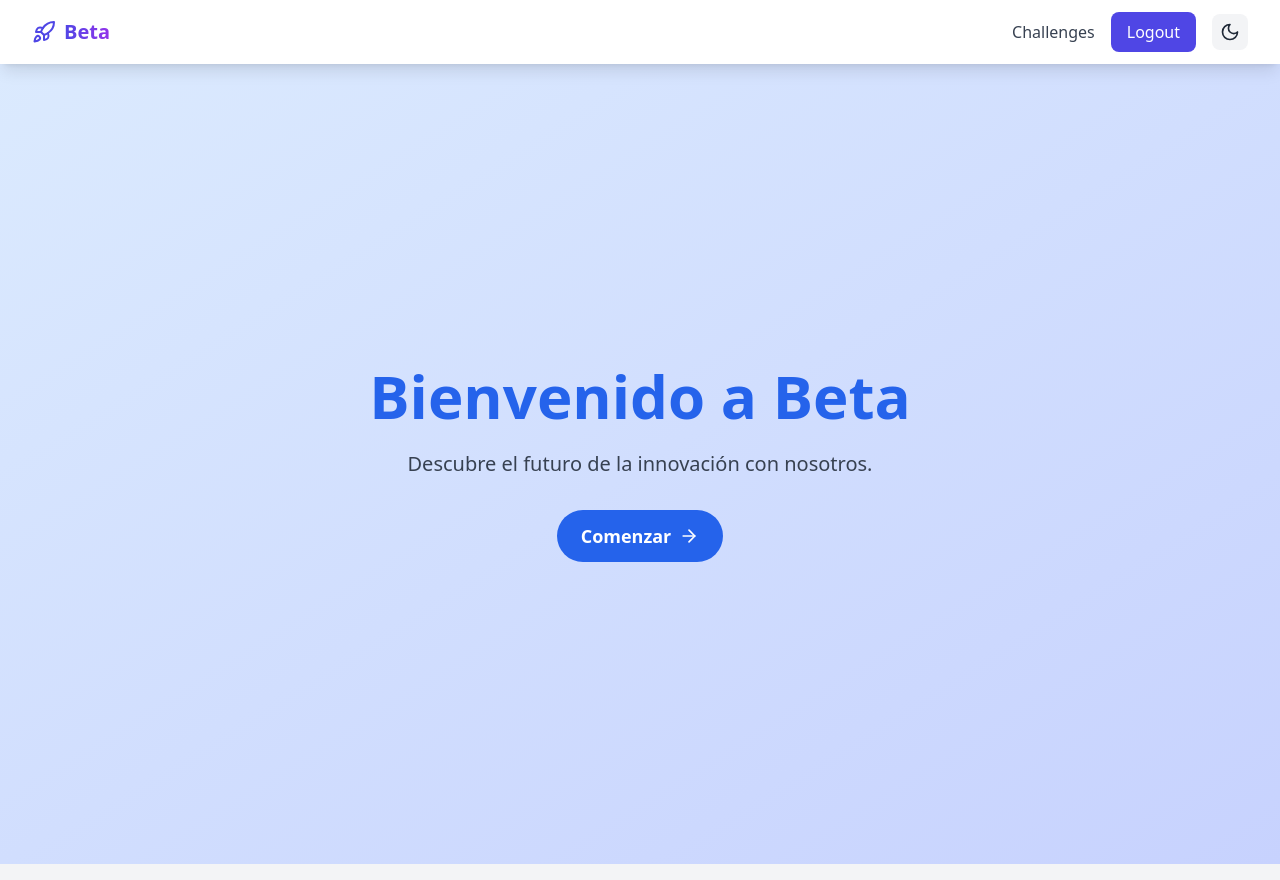
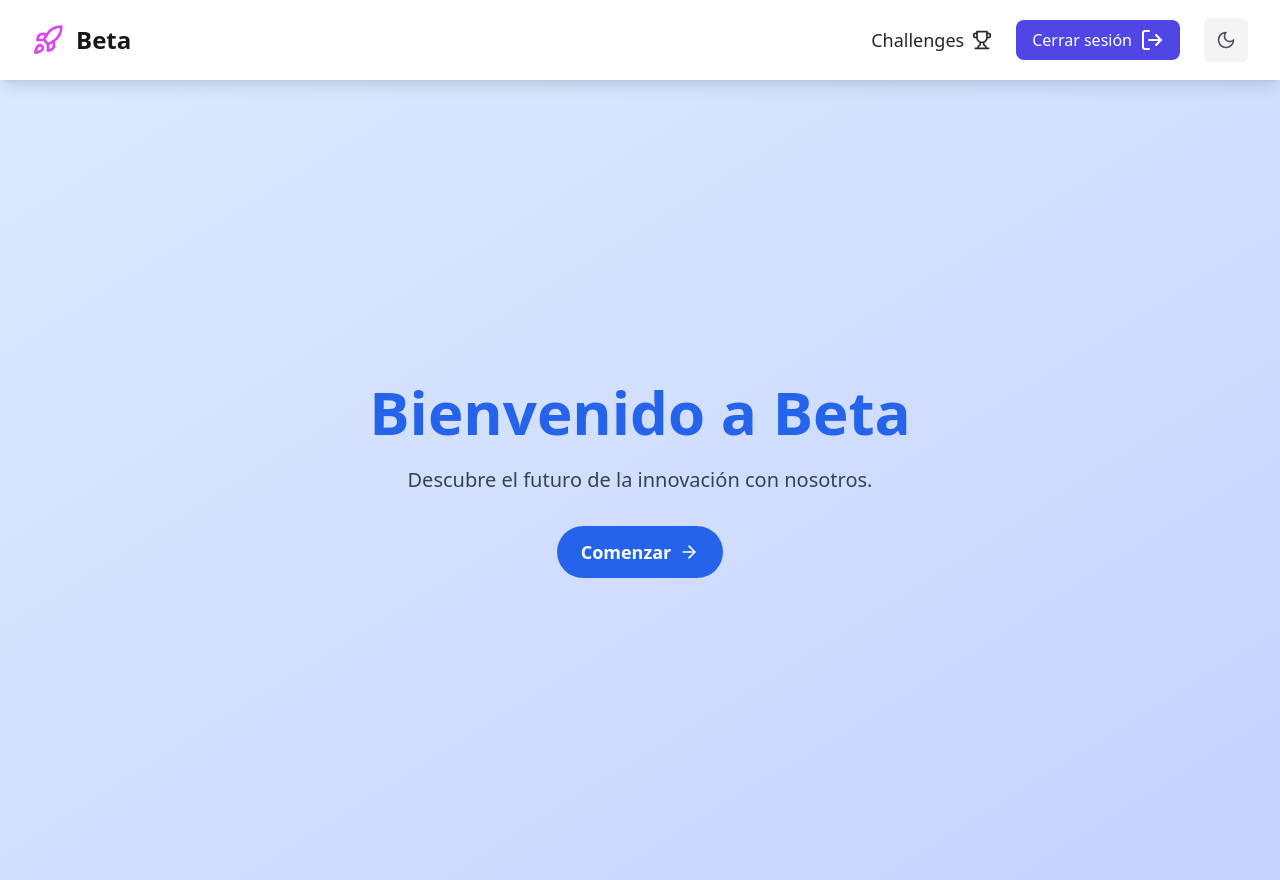
Before and after one commit to jonathan1173/__Beta-Frontend, a React (Create React App) app: page / in a window 1280 px wide. Built offline with nearby package versions, Linux system fonts and the light colour scheme; sample sign-in values are in the browser's storage.

Commit message:
modificando estilo navbar y agregando topUser

```diff
--- a/src/Pages/Dashboard.js
+++ b/src/Pages/Dashboard.js
@@ -1,12 +1,11 @@
 import React from 'react';
+import TopUsers from '../components/TopUsers';
 
 const Dashboard = () => {
   return (
     <div>
-      <h1 className='h-[100vh]'>Dashboard </h1>
-      <h1 className='h-[100vh]'>Dashboard </h1>
-      <h1 className='h-[100vh]'>Dashboard </h1>
-      <h1 className='h-[100vh]'>Dashboard </h1>
+      <h1 className=''>Dashboard </h1>
+      <TopUsers/>
     </div>
   );
 };
--- a/src/components/LogoutButton.js
+++ b/src/components/LogoutButton.js
@@ -1,7 +1,8 @@
 import React from 'react';
 import { useAuth } from '../contexts/AuthContext';
-import { useNavigate } from 'react-router-dom';
+import { useNavigate  } from 'react-router-dom';
 import { motion } from "framer-motion"
+import {LogOut    } from "lucide-react";
 
 const LogoutButton = () => {
   const { logout } = useAuth();
@@ -18,8 +19,9 @@ const LogoutButton = () => {
       whileTap={{ scale: 0.95 }}
     >
 
-      <button onClick={handleLogout} className="bg-red-500 hover:bg-red-700 transition-colors  flex items-center space-x-2 px-3 py-2 rounded-md">
+      <button onClick={handleLogout} className="flex gap-2 px-4 py-2 rounded-lg bg-indigo-600 text-white hover:bg-indigo-700 dark:bg-indigo-500 dark:hover:bg-indigo-600 transition-colors">
         Cerrar sesión
+      <LogOut     color="currentColor" />
       </button>
     </motion.div>
   );
--- a/src/components/NavBar.js
+++ b/src/components/NavBar.js
@@ -2,8 +2,9 @@ import React, { useState } from "react";
 import { Link } from "react-router-dom";
 import { useAuth } from "../contexts/AuthContext";
 import { motion, AnimatePresence } from "framer-motion";
-import { Menu, X, Moon, Sun, Rocket } from "lucide-react";
+import { Menu, X, Moon, Sun, Rocket, Trophy } from "lucide-react";
 import ScrollToggle from "../hooks/ScrollToggle ";
+import LogoutButton from "./LogoutButton"
 
 export default function NavBar() {
   const { isAuthenticated } = useAuth();
@@ -22,52 +23,47 @@ export default function NavBar() {
 
   return (
     <ScrollToggle>
-
-    <header className=" fixed w-full bg-white dark:bg-gray-900 shadow-lg z-50 transition-colors duration-300">
-
+      <header className="fixed w-full bg-white dark:bg-zinc-900 shadow-lg z-50 transition-all duration-300">
         <div className="max-w-7xl mx-auto px-4 sm:px-6 lg:px-8">
-        <div className="flex justify-between h-16 items-center">
+          <div className="flex justify-between h-20 items-center">
             {/* Logo */}
-          <Link to="/dashboard" className="flex items-center space-x-2">
+            <Link to="/dashboard" className="flex items-center space-x-3 group">
               <motion.div
-              whileHover={{ scale: 1.1 }}
+                whileHover={{ scale: 1.1, rotate: 360 }}
                 whileTap={{ scale: 0.95 }}
+                className="transition-transform duration-300"
               >
-              <Rocket className="h-6 w-6 text-indigo-600 dark:text-indigo-400" />
+                <Rocket className="h-8 w-8 text-fuchsia-500 group-hover:text-cyan-500 dark:text-emerald-400 dark:group-hover:text-fuchsia-400 transition-colors duration-300" />
               </motion.div>
-            <span className="text-xl font-bold bg-gradient-to-r from-indigo-600 to-purple-600 dark:from-indigo-400 dark:to-purple-400 bg-clip-text text-transparent">
+              <span className="text-2xl font-bold text-zinc-900 group-hover:text-fuchsia-500 dark:text-white dark:group-hover:text-emerald-400 transition-colors duration-300">
                 Beta
               </span>
             </Link>
 
             {/* Desktop Navigation */}
-          <nav className="hidden md:flex items-center space-x-4">
+            <nav className="hidden md:flex items-center space-x-6">
               {isAuthenticated ? (
-              <motion.div className="flex items-center space-x-4">
+                <motion.div className="flex items-center space-x-6">
                   <Link
                     to="challenges/"
-                  className="text-gray-700 dark:text-gray-200 hover:text-indigo-600 dark:hover:text-indigo-400 transition-colors"
+                    className="flex items-center gap-2 text-zinc-800 hover:text-cyan-500 dark:text-zinc-200 dark:hover:text-emerald-400 transition-all duration-300 text-lg font-medium"
                   >
                     Challenges
+                    <Trophy className="h-5 w-5" />
                   </Link>
-                <button
-                  onClick={() => {/* Logout logic */}}
-                  className="px-4 py-2 rounded-lg bg-indigo-600 text-white hover:bg-indigo-700 dark:bg-indigo-500 dark:hover:bg-indigo-600 transition-colors"
-                >
-                  Logout
-                </button>
+                  <LogoutButton className="bg-fuchsia-500 hover:bg-cyan-500 dark:bg-emerald-400 dark:hover:bg-fuchsia-400 text-white px-6 py-2.5 rounded-md transition-all duration-300 transform hover:scale-105" />
                 </motion.div>
               ) : (
-              <motion.div className="flex items-center space-x-4">
+                <motion.div className="flex items-center space-x-6">
                   <Link
                     to="/login"
-                  className="text-gray-700 dark:text-gray-200 hover:text-indigo-600 dark:hover:text-indigo-400 transition-colors"
+                    className="text-zinc-800 hover:text-cyan-500 dark:text-zinc-200 dark:hover:text-emerald-400 transition-colors duration-300 text-lg font-medium"
                   >
                     Sign In
                   </Link>
                   <Link
                     to="/register"
-                  className="px-4 py-2 rounded-lg bg-indigo-600 text-white hover:bg-indigo-700 dark:bg-indigo-500 dark:hover:bg-indigo-600 transition-colors"
+                    className="px-6 py-2.5 rounded-md bg-fuchsia-500 hover:bg-cyan-500 dark:bg-emerald-400 dark:hover:bg-fuchsia-400 text-white transition-all duration-300 transform hover:scale-105 font-medium"
                   >
                     Register
                   </Link>
@@ -79,7 +75,7 @@ export default function NavBar() {
                 whileHover={{ scale: 1.1 }}
                 whileTap={{ scale: 0.95 }}
                 onClick={toggleDark}
-              className="p-2 rounded-lg bg-gray-100 dark:bg-gray-800 text-gray-800 dark:text-gray-200"
+                className="p-3 rounded-md bg-zinc-100 hover:bg-zinc-200 dark:bg-zinc-800 dark:hover:bg-zinc-700 text-zinc-600 dark:text-zinc-300 transition-all duration-300"
               >
                 {isDark ? <Sun className="h-5 w-5" /> : <Moon className="h-5 w-5" />}
               </motion.button>
@@ -89,7 +85,7 @@ export default function NavBar() {
             <motion.button
               whileTap={{ scale: 0.95 }}
               onClick={() => setIsOpen(!isOpen)}
-            className="md:hidden p-2 rounded-lg text-gray-600 dark:text-gray-300 hover:bg-gray-100 dark:hover:bg-gray-800"
+              className="md:hidden p-3 rounded-md bg-zinc-100 hover:bg-zinc-200 dark:bg-zinc-800 dark:hover:bg-zinc-700 text-zinc-600 dark:text-zinc-300 transition-all duration-300"
             >
               {isOpen ? <X className="h-6 w-6" /> : <Menu className="h-6 w-6" />}
             </motion.button>
@@ -104,35 +100,31 @@ export default function NavBar() {
               animate="open"
               exit="closed"
               variants={menuVariants}
-            className="fixed inset-y-0 right-0 w-full bg-white dark:bg-gray-900 md:hidden"
+              className="fixed inset-y-0 right-0 w-full bg-white dark:bg-zinc-900 md:hidden pt-20"
             >
-            <div className="px-4 py-6 space-y-4">
+              <div className="px-6 py-8 space-y-6">
                 {isAuthenticated ? (
                   <>
                     <Link
                       to="challenges/"
-                    className="block text-gray-700 dark:text-gray-200 hover:text-indigo-600 dark:hover:text-indigo-400 transition-colors"
+                      className="flex items-center gap-2 text-zinc-800 hover:text-cyan-500 dark:text-zinc-200 dark:hover:text-emerald-400 transition-all duration-300 text-xl font-medium"
                     >
                       Challenges
+                      <Trophy className="h-6 w-6" />
                     </Link>
-                  <button
-                    onClick={() => {/* Logout logic */}}
-                    className="w-full px-4 py-2 rounded-lg bg-indigo-600 text-white hover:bg-indigo-700 dark:bg-indigo-500 dark:hover:bg-indigo-600 transition-colors"
-                  >
-                    Logout
-                  </button>
+                    <LogoutButton className="w-full bg-fuchsia-500 hover:bg-cyan-500 dark:bg-emerald-400 dark:hover:bg-fuchsia-400 text-white px-6 py-3 rounded-md transition-all duration-300 text-lg font-medium text-center" />
                   </>
                 ) : (
                   <>
                     <Link
                       to="/login"
-                    className="block text-gray-700 dark:text-gray-200 hover:text-indigo-600 dark:hover:text-indigo-400 transition-colors"
+                      className="block text-zinc-800 hover:text-cyan-500 dark:text-zinc-200 dark:hover:text-emerald-400 transition-colors duration-300 text-xl font-medium"
                     >
                       Sign In
                     </Link>
                     <Link
                       to="/register"
-                    className="block px-4 py-2 rounded-lg bg-indigo-600 text-white hover:bg-indigo-700 dark:bg-indigo-500 dark:hover:bg-indigo-600 transition-colors text-center"
+                      className="block w-full px-6 py-3 rounded-md bg-fuchsia-500 hover:bg-cyan-500 dark:bg-emerald-400 dark:hover:bg-fuchsia-400 text-white transition-all duration-300 text-lg font-medium text-center"
                     >
                       Register
                     </Link>
@@ -142,16 +134,16 @@ export default function NavBar() {
                 {/* Mobile Dark Mode Toggle */}
                 <button
                   onClick={toggleDark}
-                className="w-full p-2 rounded-lg bg-gray-100 dark:bg-gray-800 text-gray-800 dark:text-gray-200 flex items-center justify-center"
+                  className="w-full p-4 rounded-md bg-zinc-100 hover:bg-zinc-200 dark:bg-zinc-800 dark:hover:bg-zinc-700 text-zinc-600 dark:text-zinc-300 transition-all duration-300 flex items-center justify-center space-x-3 text-lg font-medium"
                 >
                   {isDark ? (
                     <>
-                    <Sun className="h-5 w-5 mr-2" />
+                      <Sun className="h-6 w-6" />
                       <span>Light Mode</span>
                     </>
                   ) : (
                     <>
-                    <Moon className="h-5 w-5 mr-2" />
+                      <Moon className="h-6 w-6" />
                       <span>Dark Mode</span>
                     </>
                   )}
@@ -162,7 +154,7 @@ export default function NavBar() {
         </AnimatePresence>
       </header>
 
-    <div className="h-16"></div>
+      <div className="h-20"></div>
     </ScrollToggle>
   );
 }
--- /dev/null
+++ b/src/components/TopUsers.js
@@ -0,0 +1,53 @@
+import React, { useEffect, useState } from "react";
+import axios from "axios";
+
+const TopUsers = () => {
+  const [users, setUsers] = useState([]);
+  const [loading, setLoading] = useState(true);
+  const [error, setError] = useState(null);
+
+  useEffect(() => {
+    const fetchTopUsers = async () => {
+        const token = localStorage.getItem('access_token'); // Obtén el token del almacenamiento local
+      if (!token) {
+        setError("No se encontró el token de acceso");
+        setLoading(false);
+        return;
+      }
+
+      try {
+        const response = await axios.get("http://localhost:8000/beta/access/top-users/", {
+          headers: {
+            Authorization: `Bearer ${token}`, // Envía el token en el encabezado
+          },
+        });
+        setUsers(response.data);
+        setLoading(false);
+      } catch (err) {
+        console.error(err);
+        setError("Error al cargar los datos o no autorizado");
+        setLoading(false);
+      }
+    };
+
+    fetchTopUsers();
+  }, []);
+
+  if (loading) return <p>Cargando usuarios...</p>;
+  if (error) return <p>{error}</p>;
+
+  return (
+    <div>
+      <h1>Top Usuarios</h1>
+      <ul>
+        {users.map((user, index) => (
+          <li key={index}>
+            <strong>{user.username}</strong>: {user.points} puntos
+          </li>
+        ))}
+      </ul>
+    </div>
+  );
+};
+
+export default TopUsers;
```
Also changed, not shown: src/layouts/paleta_colores.txt. Lines whose indentation alone changed are shown as unchanged.
